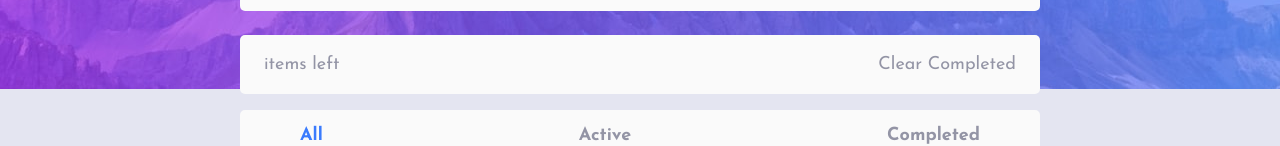
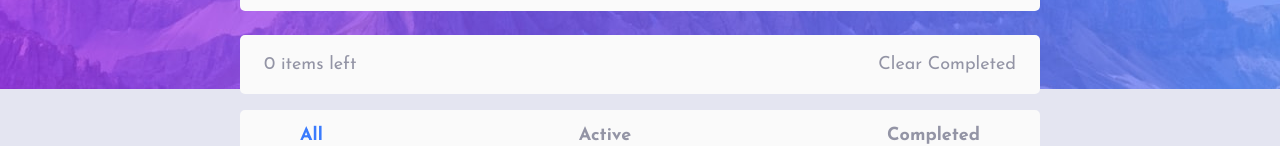
Before and after one commit to ChrisCox12/react-todo-app, a React (Create React App) app: page / in a window 1280 px wide. Shown: the part 211-357 px from the top of the page. Built offline with nearby package versions, Linux system fonts and the light colour scheme.

Commit message:
Update Todo_List.js

```diff
--- a/src/components/Todo_List/Todo_List.js
+++ b/src/components/Todo_List/Todo_List.js
@@ -130,8 +130,12 @@ function TODO_LIST({ toggleTheme }) {
         document.getElementById(selector_string2).classList.remove('selected');
     }
 
-    function getItemsLeft() {
-        return '11';
+    function dragStartHandler(e) {
+        console.log(e.target)
+    }
+
+    function dragOverHandler(e) {
+        console.log('draging over')
     }
 
     return (
@@ -148,10 +152,10 @@ function TODO_LIST({ toggleTheme }) {
             </div>
 
             <ul className='todo-list__list'>
-                {showAll ?
+                {showAll &&
                     todos.map((todo, index) => {
                         return (
-                            <li key={index} className='todo-list__list__todo'>
+                            <li key={index} className='todo-list__list__todo' draggable='true' onDragStart={dragStartHandler} onDragOver={dragOverHandler}>
                                 <TODO
                                     todo={todo}
                                     handleDeleteTodo={handleDeleteTodo}
@@ -161,9 +165,8 @@ function TODO_LIST({ toggleTheme }) {
                             </li>
                         );
                     })
-                    : null
                 }
-                {showActive ?
+                {showActive &&
                     todos.map((todo, index) => {
                         if(!todo.isCompleted) {
                             return (
@@ -180,9 +183,8 @@ function TODO_LIST({ toggleTheme }) {
 
                         return null;
                     })
-                    : null
                 }
-                {showCompleted ?
+                {showCompleted &&
                     todos.map((todo, index) => {
                         if(todo.isCompleted) {
                             return (
@@ -199,10 +201,9 @@ function TODO_LIST({ toggleTheme }) {
 
                         return null;
                     })
-                    : null
                 }
                 <li key={(todos.length + 1)} className='todo-list__list__items-left'>
-                    <div> items left</div>
+                    <div>{todos.length} items left</div>
                     <div onClick={clearCompletedTodos}>Clear Completed</div>
                 </li>
             </ul>
```
